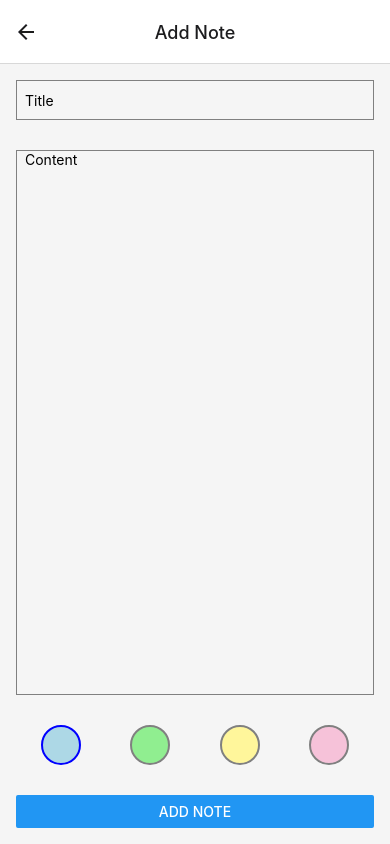
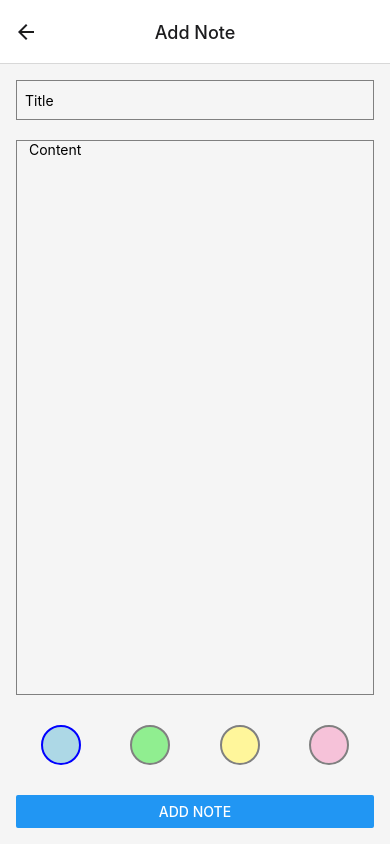
Before and after one commit to JuliusVitikainen/R8_AdvAppDev_Project, a React Native app: screen /NewNoteScreen in a window 390 px wide. Built offline with nearby package versions, Linux system fonts and the light colour scheme.

Commit message:
Style changes and Modal tuning. Removed unnecessary button.

```diff
--- a/screens/EditNoteScreen.tsx
+++ b/screens/EditNoteScreen.tsx
@@ -135,7 +135,7 @@ const styles = StyleSheet.create({
         height: 40,
         borderColor: 'gray',
         borderWidth: 1,
-        marginBottom: 30,
+        marginBottom: 20,
         paddingHorizontal: 8,
     },
     largeInput: {
@@ -144,7 +144,7 @@ const styles = StyleSheet.create({
         borderColor: 'gray',
         borderWidth: 1,
         marginBottom: 30,
-        paddingHorizontal: 8,
+        paddingHorizontal: 12,
         textAlignVertical: 'top',
     },
     colorOptionsContainer: {
--- a/screens/NewNoteScreen.tsx
+++ b/screens/NewNoteScreen.tsx
@@ -105,7 +105,7 @@ const NewNoteScreen: React.FC = () => {
           <Button title="Add Note" onPress={handleAddNote} />
           {/* Render the modal */}
           <Modal
-              animationType="slide"
+              animationType="fade"
               transparent={true}
               visible={modalVisible}
               onRequestClose={() => {
@@ -114,12 +114,6 @@ const NewNoteScreen: React.FC = () => {
               <View style={{ marginTop: 160 }}>
                <View>
                   <Text style={styles.noteAddedText}>Note Added</Text>
-                  <Button
-                      title="Close"
-                      onPress={() => {
-                          setModalVisible(!modalVisible);
-                      }}
-                  />
                </View>
               </View>
           </Modal>
@@ -139,7 +133,7 @@ const styles = StyleSheet.create({
       height: 40,
       borderColor: 'gray',
       borderWidth: 1,
-      marginBottom: 30,
+      marginBottom: 20,
       paddingHorizontal: 8,
   },
   largeInput: {
@@ -148,7 +142,7 @@ const styles = StyleSheet.create({
       borderColor: 'gray',
       borderWidth: 1,
       marginBottom: 30,
-      paddingHorizontal: 8,
+      paddingHorizontal: 12,
       textAlignVertical: 'top',
   },
   colorOptionsContainer: {
```
